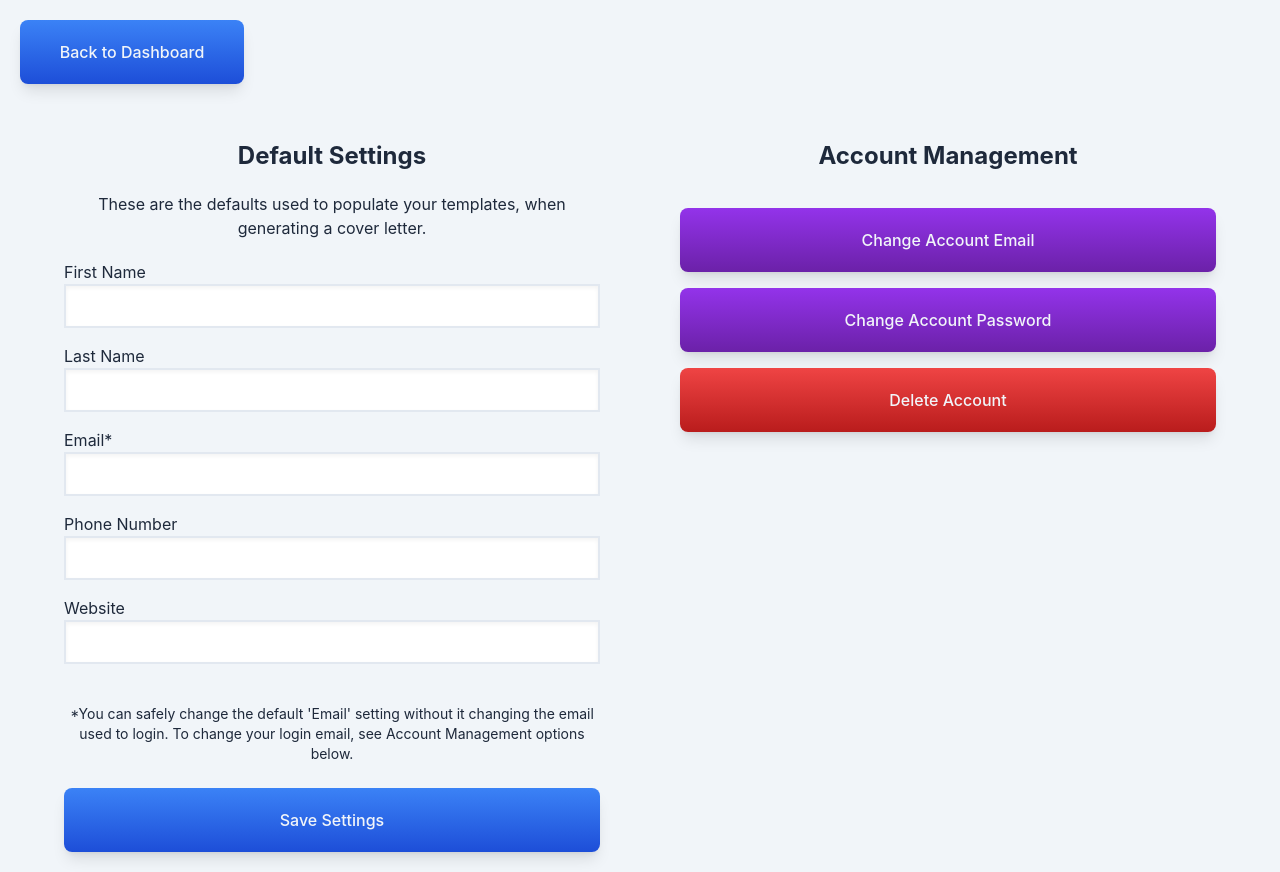
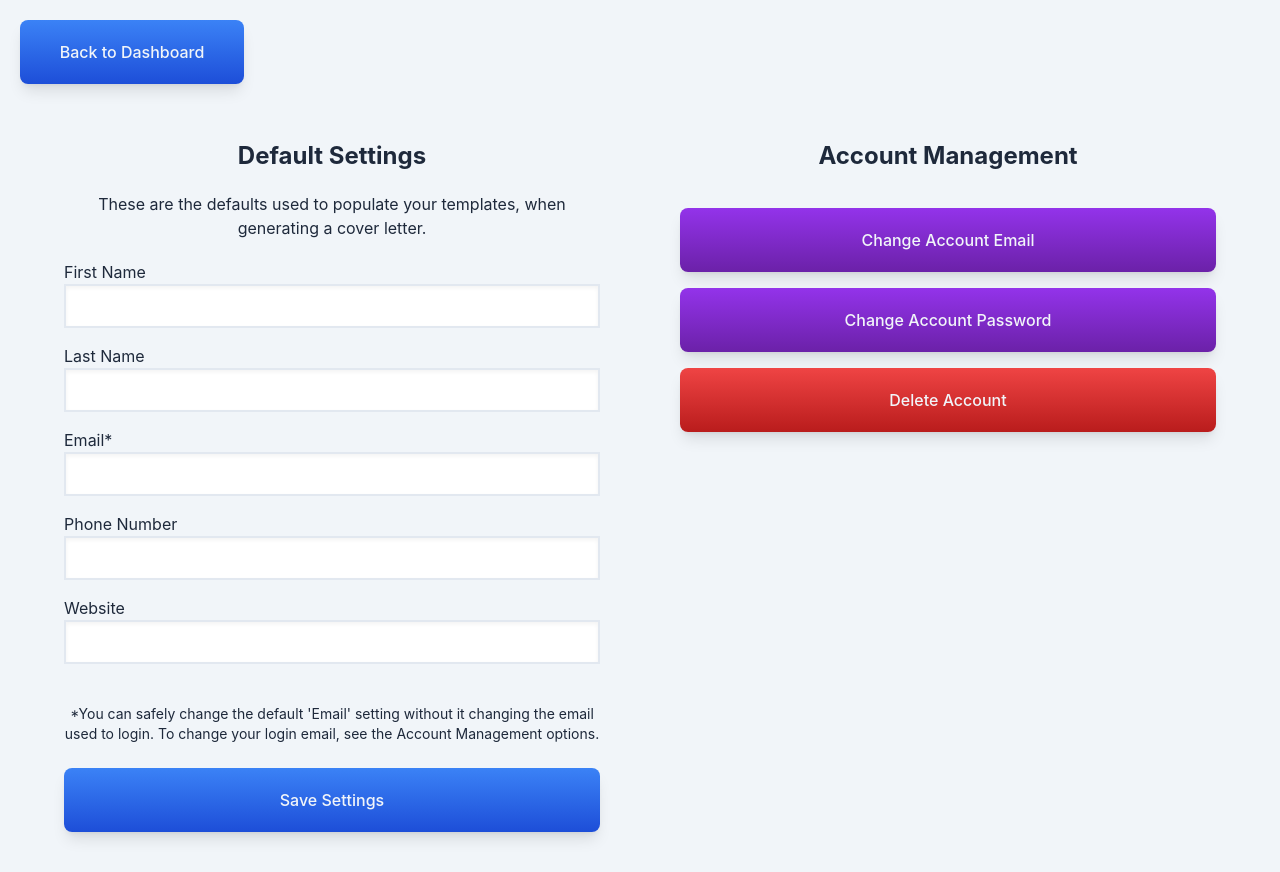
Before and after one commit to ekorber/cover-letter-generator-site, a React (Create React App) app in the folder client/: page /profile in a window 1280 px wide. Built offline with nearby package versions, Linux system fonts and the light colour scheme.

Commit message:
Fix text on page

```diff
--- a/client/src/pages/profile-settings.js
+++ b/client/src/pages/profile-settings.js
@@ -83,7 +83,7 @@ function ProfileSettingsPage() {
                 onChange={handleChange} /></label>
 
             <p className="text-center text-sm mt-6">*You can safely change the default 'Email' setting without it
-            changing the email used to login. To change your login email, see Account Management options below.</p>
+            changing the email used to login. To change your login email, see the Account Management options.</p>
 
             <PrimaryButton type="submit" className='mt-2'>Save Settings</PrimaryButton>
           </form>
```
